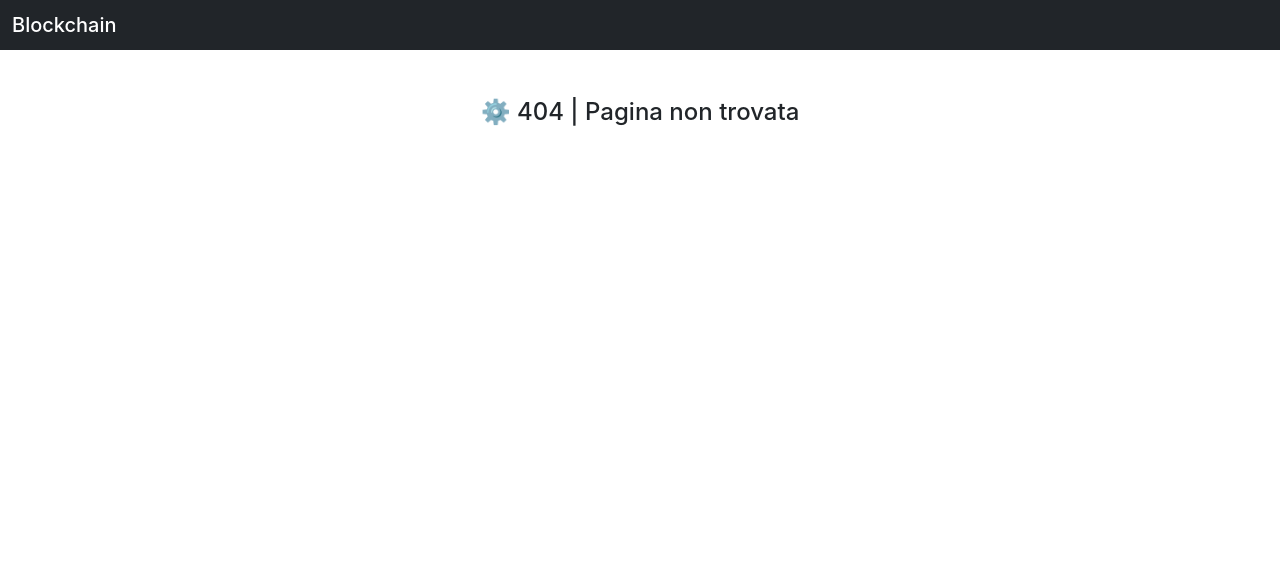
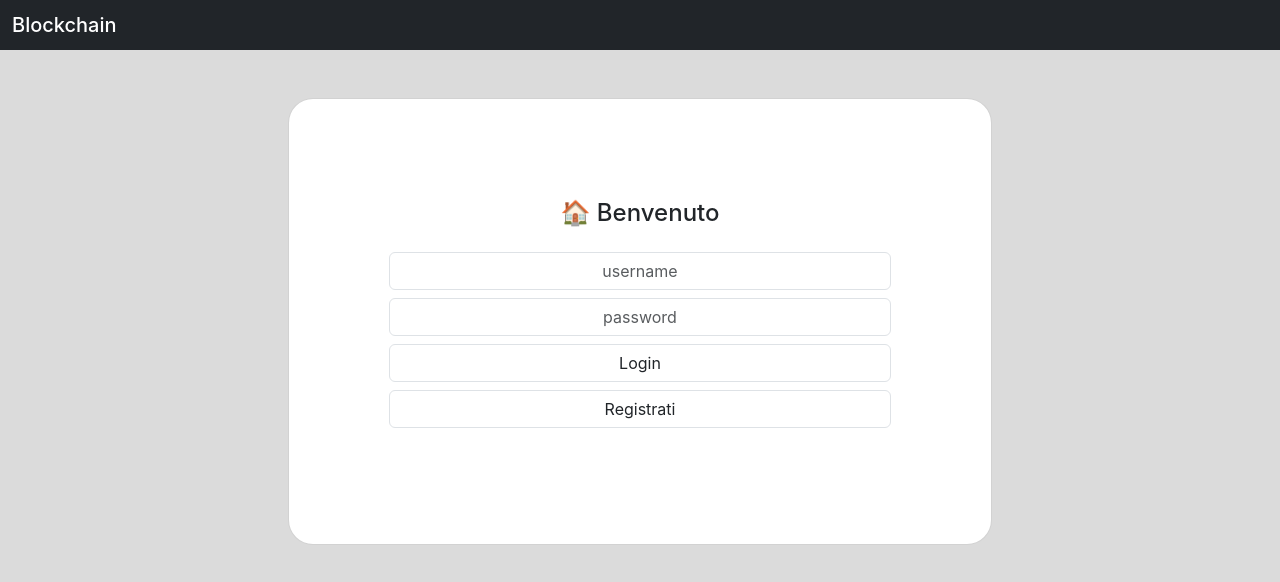
Before and after one commit to andrearanica/blockchain, a React (Create React App) app in the folder frontend/: page / in a window 1280 px wide. Before the commit this address had no page. Shown: the top 582 px of the page. Built offline with nearby package versions, Linux system fonts and the light colour scheme.

Commit message:
🚧 Start ui

```diff
--- a/frontend/src/App.css
+++ b/frontend/src/App.css
@@ -36,3 +36,16 @@
     transform: rotate(360deg);
   }
 }
+
+.card {
+    padding: 100px;
+    border-radius: 25px;
+}
+
+body {
+  background-color: rgb(219, 219, 219)
+}
+
+#home {
+  width: 55%;
+}
--- a/frontend/src/App.js
+++ b/frontend/src/App.js
@@ -1,5 +1,6 @@
 import { Route, Routes } from 'react-router-dom'
 import { Navbar } from './components/Navbar.js'
+import { Home } from './components/Home.js'
 import { Dashboard } from './components/Dashboard.js'
 import { Login } from './components/Login.js'
 import './App.css'
@@ -11,6 +12,7 @@ function App() {
       <Routes>
         { /*<div className="App"> */}
         { /*ciaomondo*/ }
+        <Route path="/" element={ <Home /> }/>
         <Route path="/login"     element={ <Login /> } />
         <Route path="/dashboard" element={ <Dashboard /> } />
         <Route path="*" element={ <h4 class="container my-5 text-center">⚙️ 404 | Pagina non trovata</h4> } />
--- /dev/null
+++ b/frontend/src/components/Home.js
@@ -0,0 +1,38 @@
+import { useState } from 'react'
+
+export function Home () {
+
+    const [username, setUsername] = useState('')
+    const [password, setPassword] = useState('')
+
+    function login (e) {
+        e.preventDefault()
+        fetch(`http://192.168.1.95:8080/auth/login`, {
+            data: {
+                username: username,
+                password: password
+            },
+            method: 'POST'
+        })
+        .then(res => console.log(res))
+        .catch(error => console.log(error))
+    }
+
+    function register () {
+
+    }
+
+    return (
+        <div id="home" className="container text-center my-5 card">
+            { /*<h4 className="my-2">💸 Benvenuto</h4> */ }
+            <h4>🏠 Benvenuto</h4>
+            <form id="loginForm" className="my-2" onSubmit={ e => e.preventDefault() }>
+                <input className="form-control text-center my-2" id="username" placeholder="username" onChange={ e => setUsername(e.target.value) } />
+                <input className="form-control text-center my-2" type="password" id="password" placeholder="password" />
+                <input type="submit" className="form-control my-2" value="Login" onClick={ e => login(e) } />
+                <input type="submit" className="form-control my-2" value="Registrati" />
+            </form>
+        </div>
+    )
+
+}
--- a/frontend/src/components/Navbar.js
+++ b/frontend/src/components/Navbar.js
@@ -1,8 +1,8 @@
 export function Navbar () {
     return (
-        <nav class="navbar navbar-dark bg-dark">
-            <div class="container-fluid">
-                <span class="navbar-brand mb-0 h1">Blockchain</span>
+        <nav className="navbar navbar-dark bg-dark">
+            <div className="container-fluid">
+                <span className="navbar-brand mb-0 h1">Blockchain</span>
             </div>
         </nav>
     )
```
Also changed, not shown: frontend/src/components/Form.js (added, +7 -0 lines).
